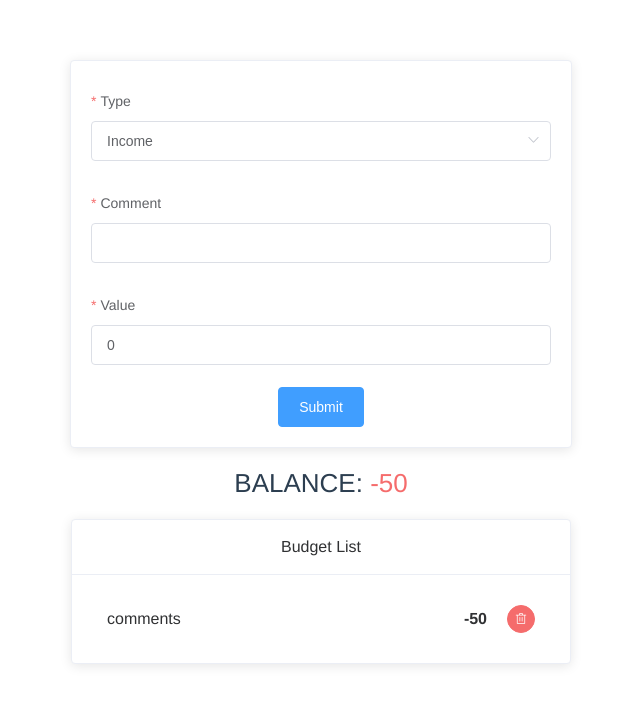
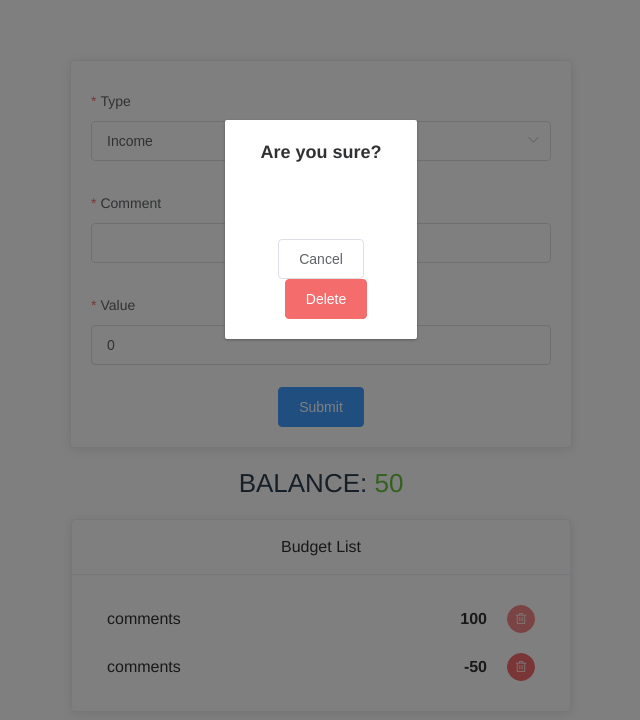
Before and after one commit to MaksimTy/budget, a Vue app: page / in a window 1280 px wide. Both pictures are taken after a click on the button 840 px from the left and 619 px from the top of the page. Shown: the top 720 px of the page, without its empty margins (319-959 px from the left). Built offline with nearby package versions, Linux system fonts and the light colour scheme.

Commit message:
dialog in BudgetListItem added

```diff
--- a/src/components/BudgetListItem.vue
+++ b/src/components/BudgetListItem.vue
@@ -6,14 +6,34 @@
       type="danger"
       icon="el-icon-delete"
       circle size="mini"
-      @click="onDeleteItem(item.id)">
+      @click="dialogVisible = true">
       </el-button>
+        <el-dialog
+          class="dialog-question"
+          title="Are you sure?"
+          :visible.sync="dialogVisible"
+          width="15%"
+          :before-close="handleClose"
+          :show-close="false"
+          :center="true">
+          <span slot="footer" class="dialog-footer">
+            <el-button @click="dialogVisible = false">Cancel</el-button>
+            <el-button type="danger" @click="onDeleteItem(item.id)">Delete</el-button>
+          </span>
+        </el-dialog>
   </div>
 </template>
+
 <script>
 import {numberFormat} from "../utils/formatter.js";
+
 export default {
   name: 'BudgetListItem',
+  data() {
+      return {
+        dialogVisible: false
+      };
+    },
   props: {
     item: {
       type: Object,
@@ -30,6 +50,13 @@ export default {
     onDeleteItem(id) {
       this.$emit('onDeleteItem', id);
     },
+          handleClose(done) {
+        this.$confirm('Are you sure to close this dialog?')
+          .then(() => {
+            done();
+          })
+          .catch(() => {});
+      },
   },
 }
 </script>
@@ -48,4 +75,8 @@ export default {
   margin-right: 20px;
 }
 
+.dialog-question{
+  font-weight: bold;
+}
+
 </style>
--- a/src/plugins/elements/index.js
+++ b/src/plugins/elements/index.js
@@ -10,10 +10,11 @@ import {
   Input,
   Select,
   Option,
-  Alert
+  Alert,
+  Dialog
 } from "element-ui";
 
-const elements = [Button, Card, Form, FormItem, Input, Select, Option, Alert];
+const elements = [Button, Card, Form, FormItem, Input, Select, Option, Alert, Dialog];
 
 locale.use(lang);
 
```
